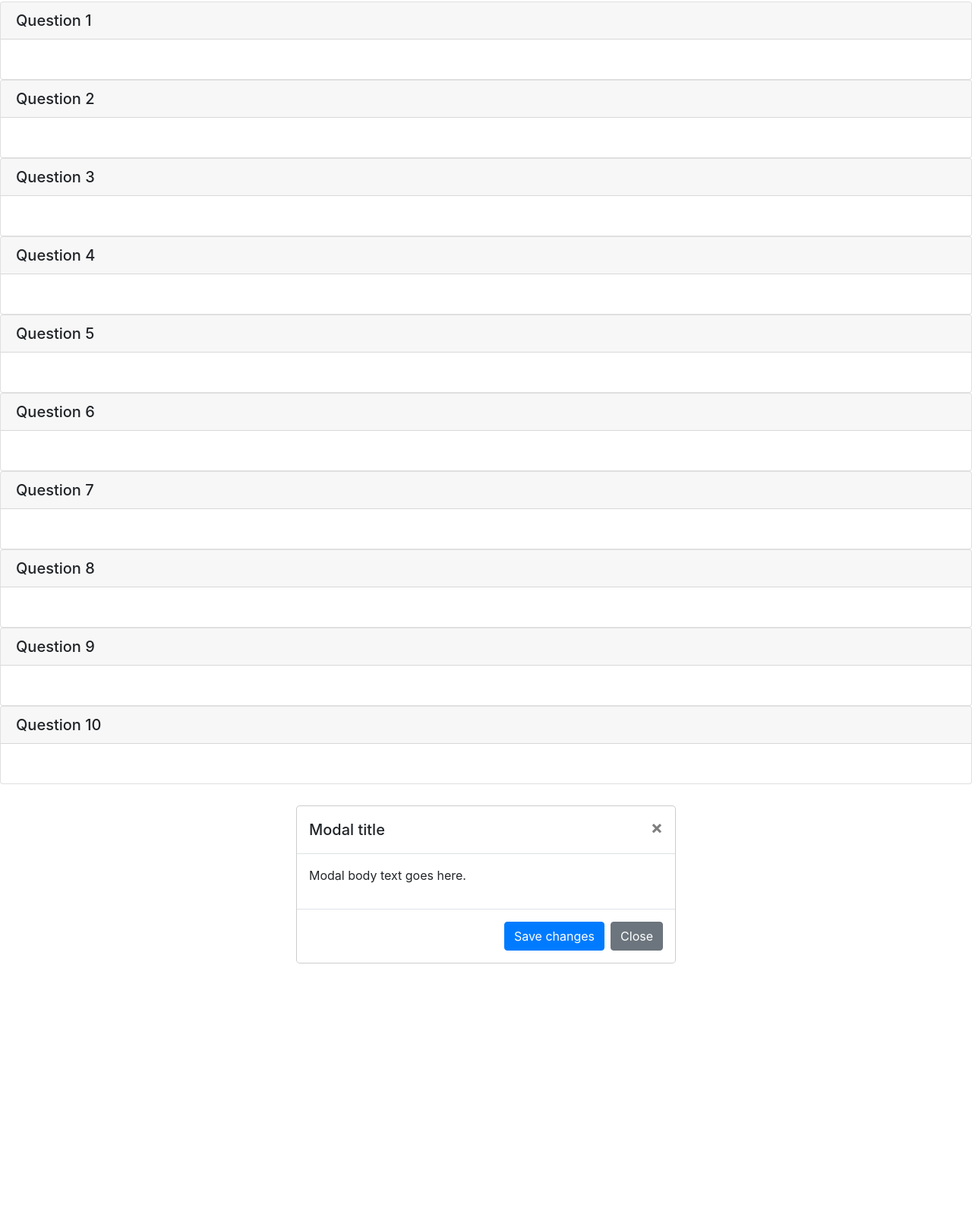
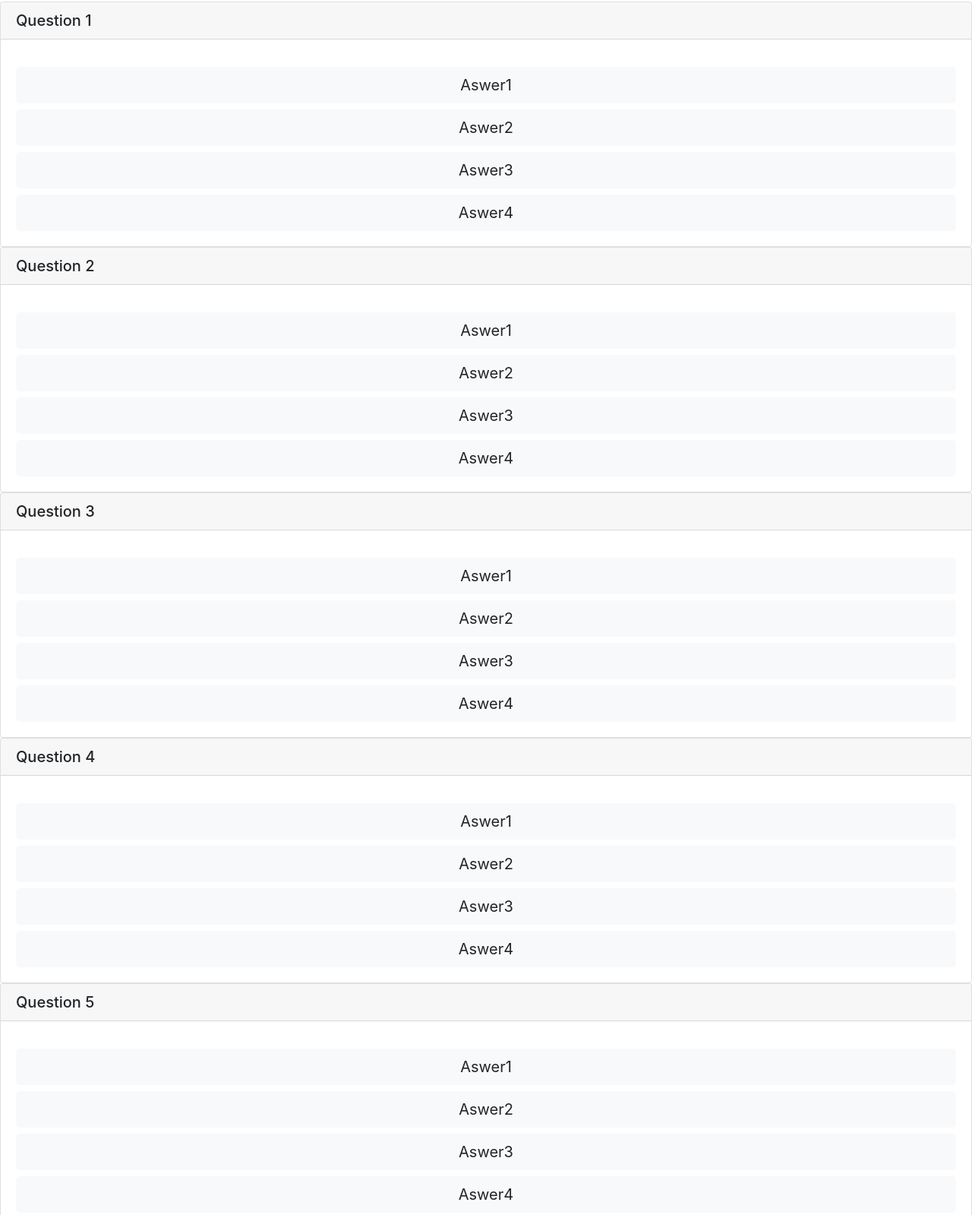
Before and after one commit to ariasadeghi530/triviaGame, a plain HTML site: page index.html in a window 1280 px wide. Shown: the part 252-1851 px from the top of the page at 76% size. Before the commit the page ends 1548 px from the top, so only its background shows below. Drawn offline with nearby package versions, Linux system fonts and the light colour scheme.

Commit message:
add the button answer and quetion

```diff
--- a/index.html
+++ b/index.html
@@ -51,6 +51,10 @@
         <div class="card-body">
           <h5 class="card-title"></h5>
           <p class="card-text"></p>
+          <button type="button" class="btn btn-primary btn-lg btn-block btn-light">Aswer1</button>
+          <button type="button" class="btn btn-primary btn-lg btn-block btn-light">Aswer2</button>
+          <button type="button" class="btn btn-primary btn-lg btn-block btn-light">Aswer3</button>
+          <button type="button" class="btn btn-primary btn-lg btn-block btn-light">Aswer4</button>
         </div>
       </div>
       <div class="card">
@@ -58,6 +62,10 @@
         <div class="card-body">
           <h5 class="card-title"></h5>
           <p class="card-text"></p>
+          <button type="button" class="btn btn-primary btn-lg btn-block btn-light">Aswer1</button>
+          <button type="button" class="btn btn-primary btn-lg btn-block btn-light">Aswer2</button>
+          <button type="button" class="btn btn-primary btn-lg btn-block btn-light">Aswer3</button>
+          <button type="button" class="btn btn-primary btn-lg btn-block btn-light">Aswer4</button>
         </div>
       </div>
       <div class="card">
@@ -65,6 +73,10 @@
         <div class="card-body">
           <h5 class="card-title"></h5>
           <p class="card-text"></p>
+          <button type="button" class="btn btn-primary btn-lg btn-block btn-light">Aswer1</button>
+          <button type="button" class="btn btn-primary btn-lg btn-block btn-light">Aswer2</button>
+          <button type="button" class="btn btn-primary btn-lg btn-block btn-light">Aswer3</button>
+          <button type="button" class="btn btn-primary btn-lg btn-block btn-light">Aswer4</button>
         </div>
       </div>
       <div class="card">
@@ -72,6 +84,10 @@
         <div class="card-body">
           <h5 class="card-title"></h5>
           <p class="card-text"></p>
+          <button type="button" class="btn btn-primary btn-lg btn-block btn-light">Aswer1</button>
+          <button type="button" class="btn btn-primary btn-lg btn-block btn-light">Aswer2</button>
+          <button type="button" class="btn btn-primary btn-lg btn-block btn-light">Aswer3</button>
+          <button type="button" class="btn btn-primary btn-lg btn-block btn-light">Aswer4</button>
         </div>
       </div>
       <div class="card">
@@ -79,6 +95,10 @@
         <div class="card-body">
           <h5 class="card-title"></h5>
           <p class="card-text"></p>
+          <button type="button" class="btn btn-primary btn-lg btn-block btn-light">Aswer1</button>
+          <button type="button" class="btn btn-primary btn-lg btn-block btn-light">Aswer2</button>
+          <button type="button" class="btn btn-primary btn-lg btn-block btn-light">Aswer3</button>
+          <button type="button" class="btn btn-primary btn-lg btn-block btn-light">Aswer4</button>
         </div>
       </div>
       <div class="card">
@@ -93,6 +113,10 @@
         <div class="card-body">
           <h5 class="card-title"></h5>
           <p class="card-text"></p>
+          <button type="button" class="btn btn-primary btn-lg btn-block btn-light">Aswer1</button>
+          <button type="button" class="btn btn-primary btn-lg btn-block btn-light">Aswer2</button>
+          <button type="button" class="btn btn-primary btn-lg btn-block btn-light">Aswer3</button>
+          <button type="button" class="btn btn-primary btn-lg btn-block btn-light">Aswer4</button>
         </div>
       </div>
       <div class="card">
@@ -100,6 +124,10 @@
         <div class="card-body">
           <h5 class="card-title"></h5>
           <p class="card-text"></p>
+          <button type="button" class="btn btn-primary btn-lg btn-block btn-light">Aswer1</button>
+          <button type="button" class="btn btn-primary btn-lg btn-block btn-light">Aswer2</button>
+          <button type="button" class="btn btn-primary btn-lg btn-block btn-light">Aswer3</button>
+          <button type="button" class="btn btn-primary btn-lg btn-block btn-light">Aswer4</button>
         </div>
       </div>
       <div class="card">
@@ -107,6 +135,10 @@
         <div class="card-body">
           <h5 class="card-title"></h5>
           <p class="card-text"></p>
+          <button type="button" class="btn btn-primary btn-lg btn-block btn-light">Aswer1</button>
+          <button type="button" class="btn btn-primary btn-lg btn-block btn-light">Aswer2</button>
+          <button type="button" class="btn btn-primary btn-lg btn-block btn-light">Aswer3</button>
+          <button type="button" class="btn btn-primary btn-lg btn-block btn-light">Aswer4</button>
         </div>
       </div>
       <div class="card">
@@ -114,6 +146,10 @@
         <div class="card-body">
           <h5 class="card-title"></h5>
           <p class="card-text"></p>
+          <button type="button" class="btn btn-primary btn-lg btn-block btn-light">Aswer1</button>
+          <button type="button" class="btn btn-primary btn-lg btn-block btn-light">Aswer2</button>
+          <button type="button" class="btn btn-primary btn-lg btn-block btn-light">Aswer3</button>
+          <button type="button" class="btn btn-primary btn-lg btn-block btn-light">Aswer4</button>
         </div>
       </div>
 
```
